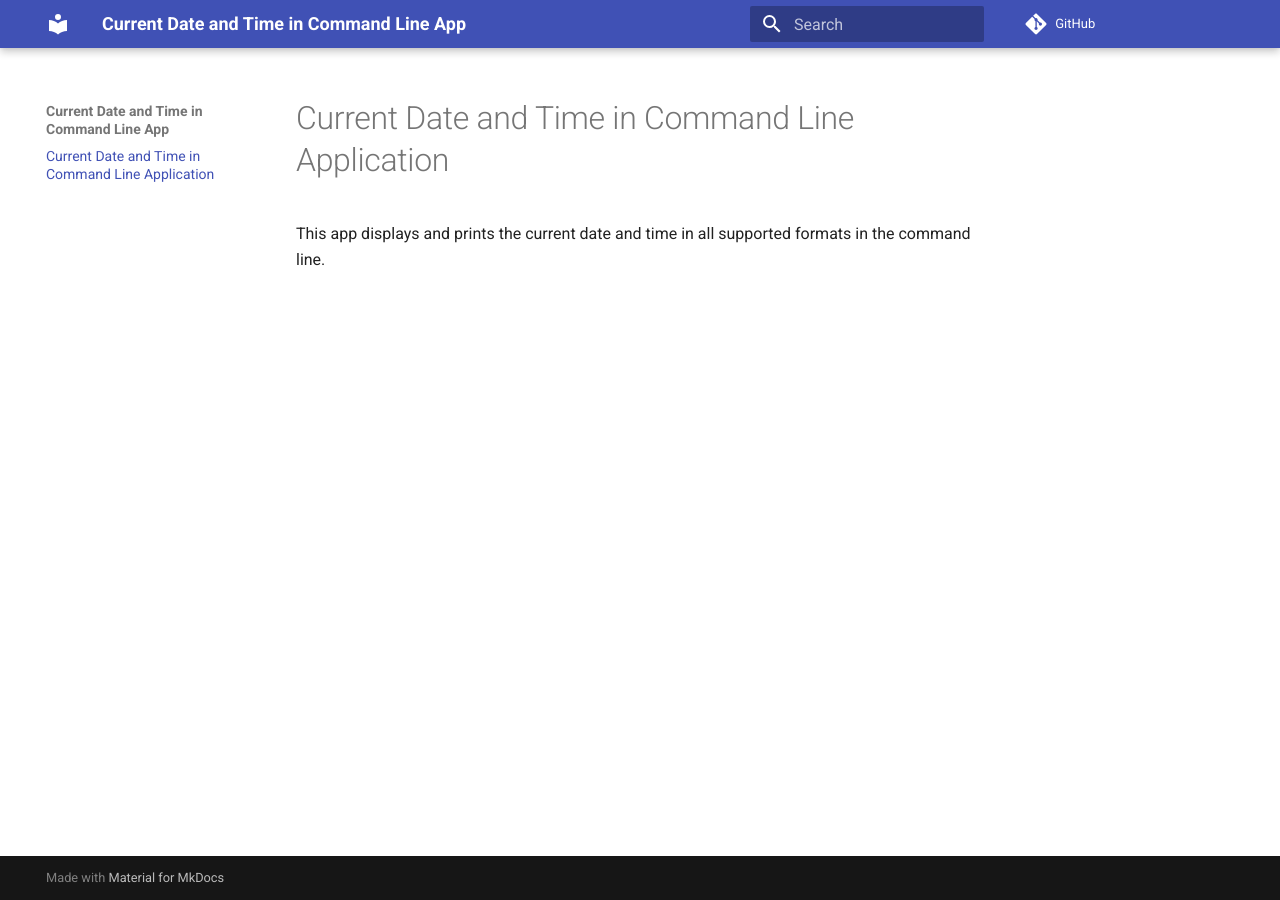
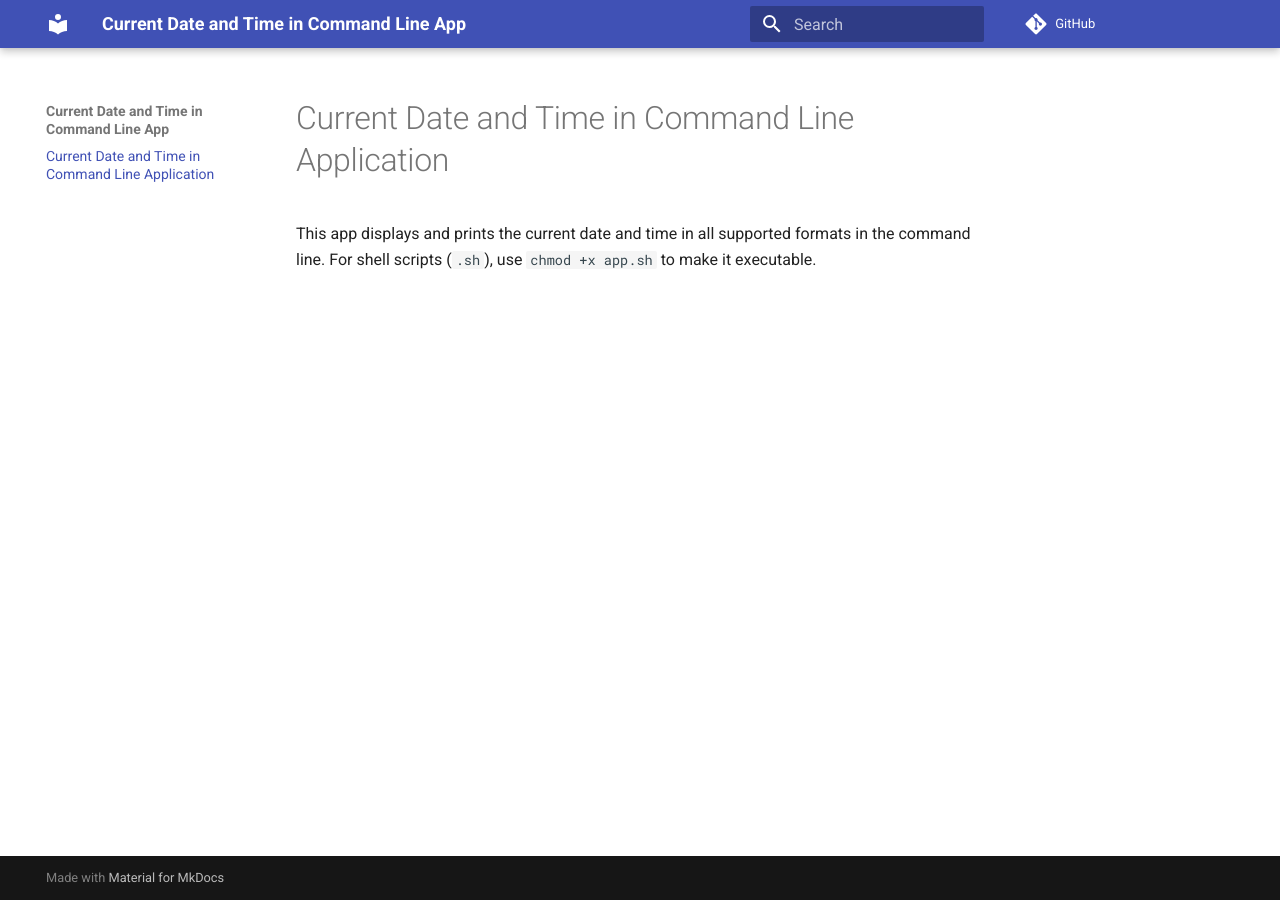
Before and after one commit to lulunac27a/current-date-time-command-line-app, an MkDocs documentation site: the page built from docs/index.md, in a window 1280 px wide. Built offline with MkDocs 1.6.1 and Material for MkDocs 9.7.7, drawn with Linux system fonts in a browser that asks for light colours; comment, search, counter and statistics services are not loaded.

Commit message:
Add introduction for executable shell scripts in README

```diff
--- a/docs/index.md
+++ b/docs/index.md
@@ -1,3 +1,4 @@
 # Current Date and Time in Command Line Application
 
 This app displays and prints the current date and time in all supported formats in the command line.
+For shell scripts (`.sh`), use `chmod +x app.sh` to make it executable.
```
Also changed, not shown: README.md (+1 -0 lines).
